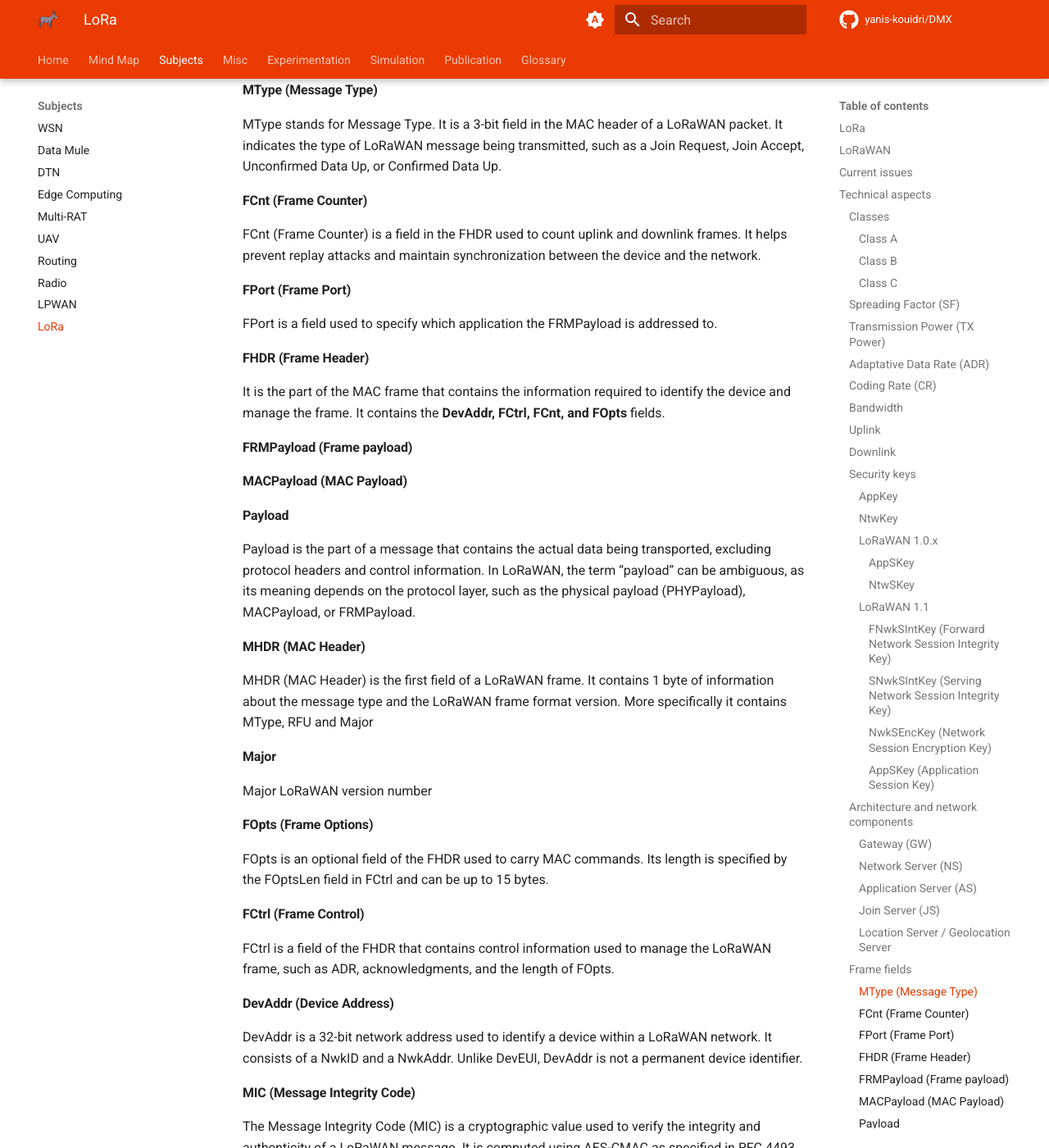
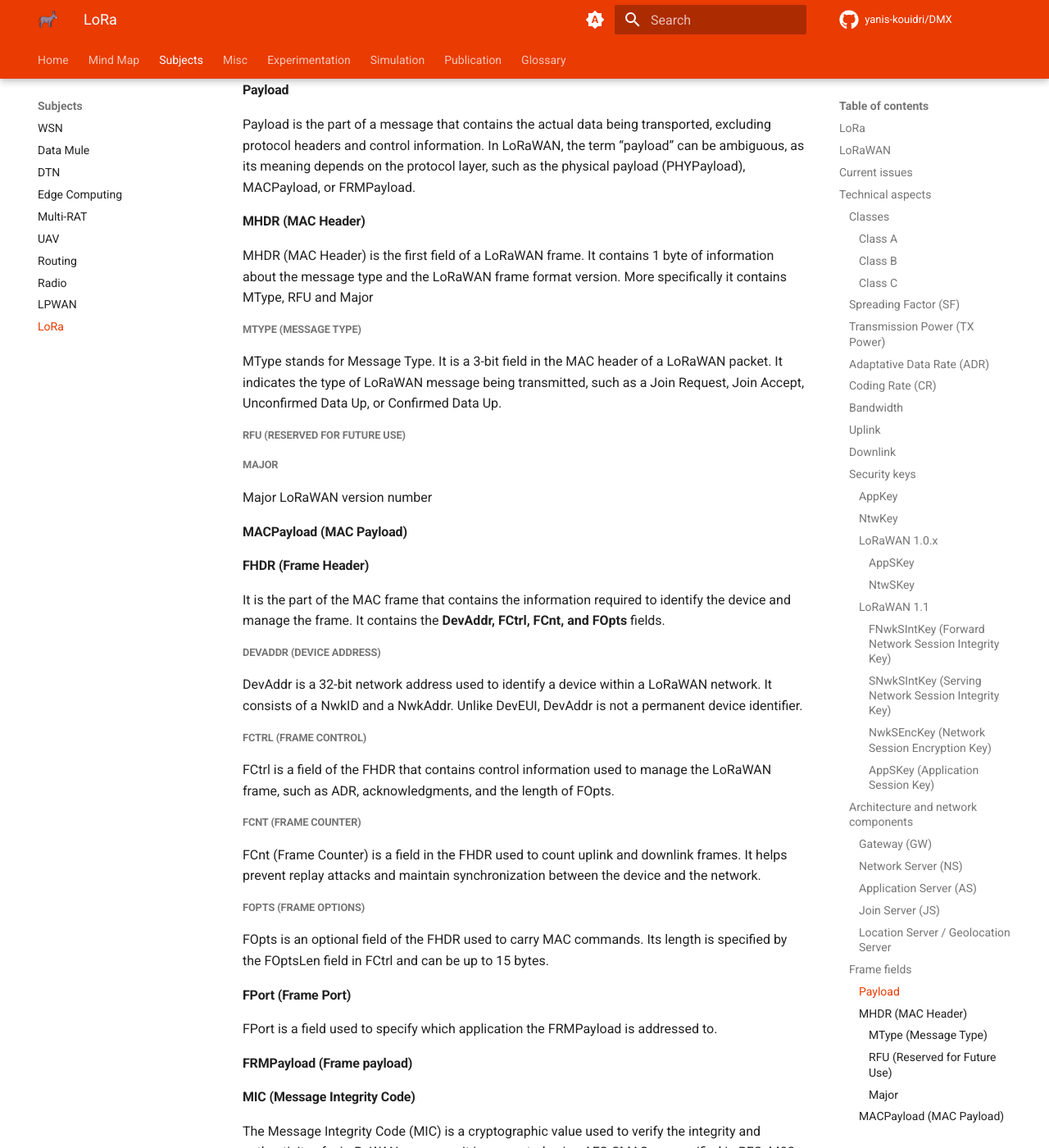
Before and after one commit to Yanis-Kouidri/DMX, an MkDocs documentation site: the page built from docs/subjects/lora.md, in a window 1280 px wide and 1400 px high, scrolled down 6122 px. Shown: the whole window at 82% size. Built offline with MkDocs 1.6.1 and Material for MkDocs 9.7.7, drawn with Linux system fonts in a browser that asks for light colours; comment, search, counter and statistics services are not loaded; some of the changed lines change nothing that is shown; some of the changed text lies outside the part shown.

Commit message:
feat: update LoRaWAN frame structure documentation with detailed field descriptions

```diff
--- a/docs/subjects/lora.md
+++ b/docs/subjects/lora.md
@@ -148,26 +148,6 @@
 
 ![LoRaWAN-Frame-Structure](images/lorawan_frame_structure.webp)
 
-#### MType (Message Type)
-
-MType stands for Message Type. It is a 3-bit field in the MAC header of a LoRaWAN packet. It indicates the type of LoRaWAN message being transmitted, such as a Join Request, Join Accept, Unconfirmed Data Up, or Confirmed Data Up.
-
-#### FCnt (Frame Counter)
-
-FCnt (Frame Counter) is a field in the FHDR used to count uplink and downlink frames. It helps prevent replay attacks and maintain synchronization between the device and the network.
-
-#### FPort (Frame Port)
-
-FPort is a field used to specify which application the FRMPayload is addressed to.
-
-#### FHDR (Frame Header)
-
-It is the part of the MAC frame that contains the information required to identify the device and manage the frame. It contains the **DevAddr, FCtrl, FCnt, and FOpts** fields.
-
-#### FRMPayload (Frame payload)
-
-#### MACPayload (MAC Payload)
-
 #### Payload
 
 Payload is the part of a message that contains the actual data being transported, excluding protocol headers and control information. In LoRaWAN, the term “payload” can be ambiguous, as its meaning depends on the protocol layer, such as the physical payload (PHYPayload), MACPayload, or FRMPayload.
@@ -176,32 +156,54 @@
 
 MHDR (MAC Header) is the first field of a LoRaWAN frame. It contains 1 byte of information about the message type and the LoRaWAN frame format version. More specifically it contains MType, RFU and Major
 
-#### Major
+##### MType (Message Type)
+
+MType stands for Message Type. It is a 3-bit field in the MAC header of a LoRaWAN packet. It indicates the type of LoRaWAN message being transmitted, such as a Join Request, Join Accept, Unconfirmed Data Up, or Confirmed Data Up.
+
+##### RFU (Reserved for Future Use)
+
+##### Major
 
 Major LoRaWAN version number
 
-#### FOpts (Frame Options)
+#### MACPayload (MAC Payload)
+
+#### FHDR (Frame Header)
+
+It is the part of the MAC frame that contains the information required to identify the device and manage the frame. It contains the **DevAddr, FCtrl, FCnt, and FOpts** fields.
+
+##### DevAddr (Device Address)
+
+DevAddr is a 32-bit network address used to identify a device within a LoRaWAN network. It consists of a NwkID and a NwkAddr. Unlike DevEUI, DevAddr is not a permanent device identifier.
+
+##### FCtrl (Frame Control)
+
+FCtrl is a field of the FHDR that contains control information used to manage the LoRaWAN frame, such as ADR, acknowledgments, and the length of FOpts.
+
+##### FCnt (Frame Counter)
+
+FCnt (Frame Counter) is a field in the FHDR used to count uplink and downlink frames. It helps prevent replay attacks and maintain synchronization between the device and the network.
+
+##### FOpts (Frame Options)
 
 FOpts is an optional field of the FHDR used to carry MAC commands. Its length is specified by the FOptsLen field in FCtrl and can be up to 15 bytes.
 
-#### FCtrl (Frame Control)
+#### FPort (Frame Port)
 
-FCtrl is a field of the FHDR that contains control information used to manage the LoRaWAN frame, such as ADR, acknowledgments, and the length of FOpts.
+FPort is a field used to specify which application the FRMPayload is addressed to.
 
-#### DevAddr (Device Address)
-
-DevAddr is a 32-bit network address used to identify a device within a LoRaWAN network. It consists of a NwkID and a NwkAddr. Unlike DevEUI, DevAddr is not a permanent device identifier.
+#### FRMPayload (Frame payload)
 
 #### MIC (Message Integrity Code)
 
 The Message Integrity Code (MIC) is a cryptographic value used to verify the integrity and authenticity of a LoRaWAN message. It is computed using AES-CMAC as specified in RFC 4493. The key(s) used to compute the MIC depends on the LoRaWAN version and the message type (MType).
 
-#### RFU (Reserved for Future Use)
+#### Join identifiers
 
-#### Device EUI (DevEUI)
+##### Device EUI (DevEUI)
 
 The Device Extended Unique Identifier (DevEUI) is a 64-bit (8-byte) globally unique identifier used to uniquely identify a LoRaWAN device. It is primarily used during the OTAA (Over-The-Air Activation) procedure.
 
-#### Join EUI (JoinEUI)
+##### Join EUI (JoinEUI)
 
 The Join Extended Unique Identifier (JoinEUI) is a 64-bit (8-byte) identifier that identifies the Join Server or entity with which a LoRaWAN device is associated for the join procedure. It is included in the Join-request message during OTAA.
```
